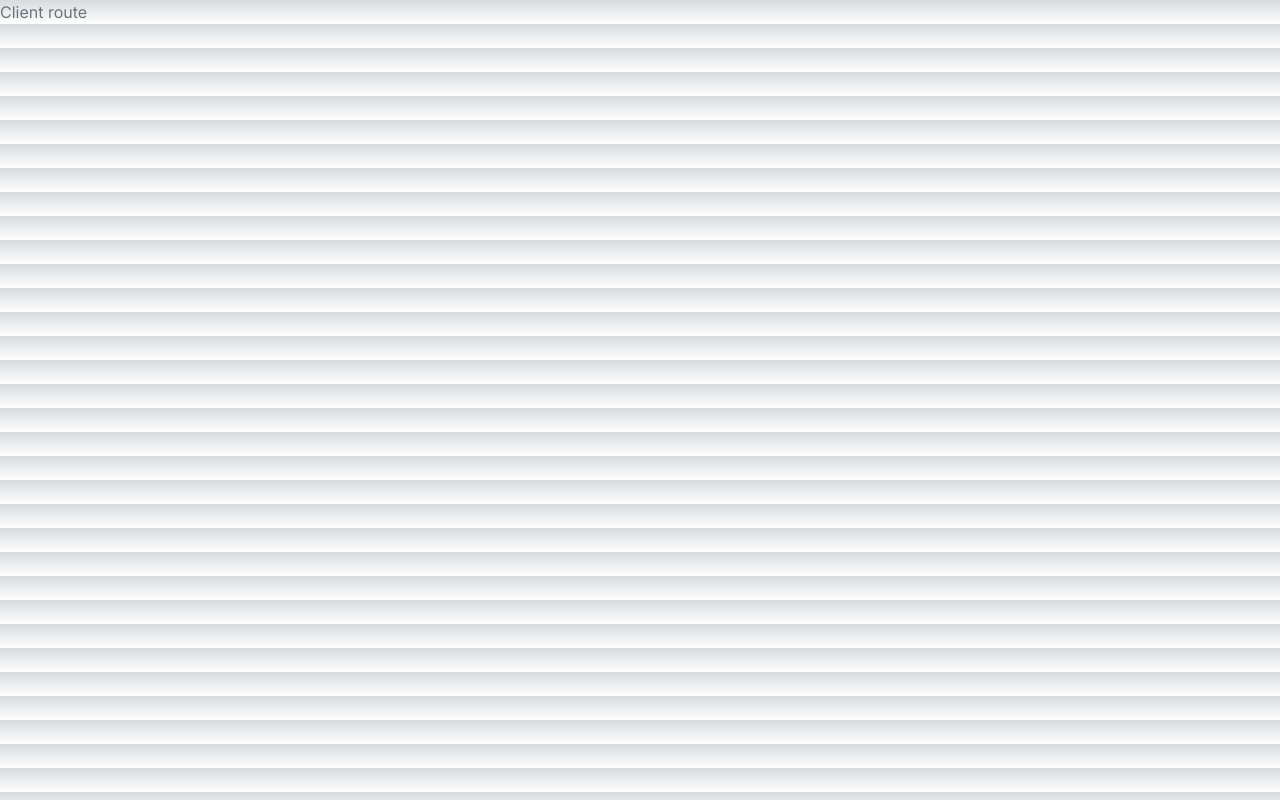
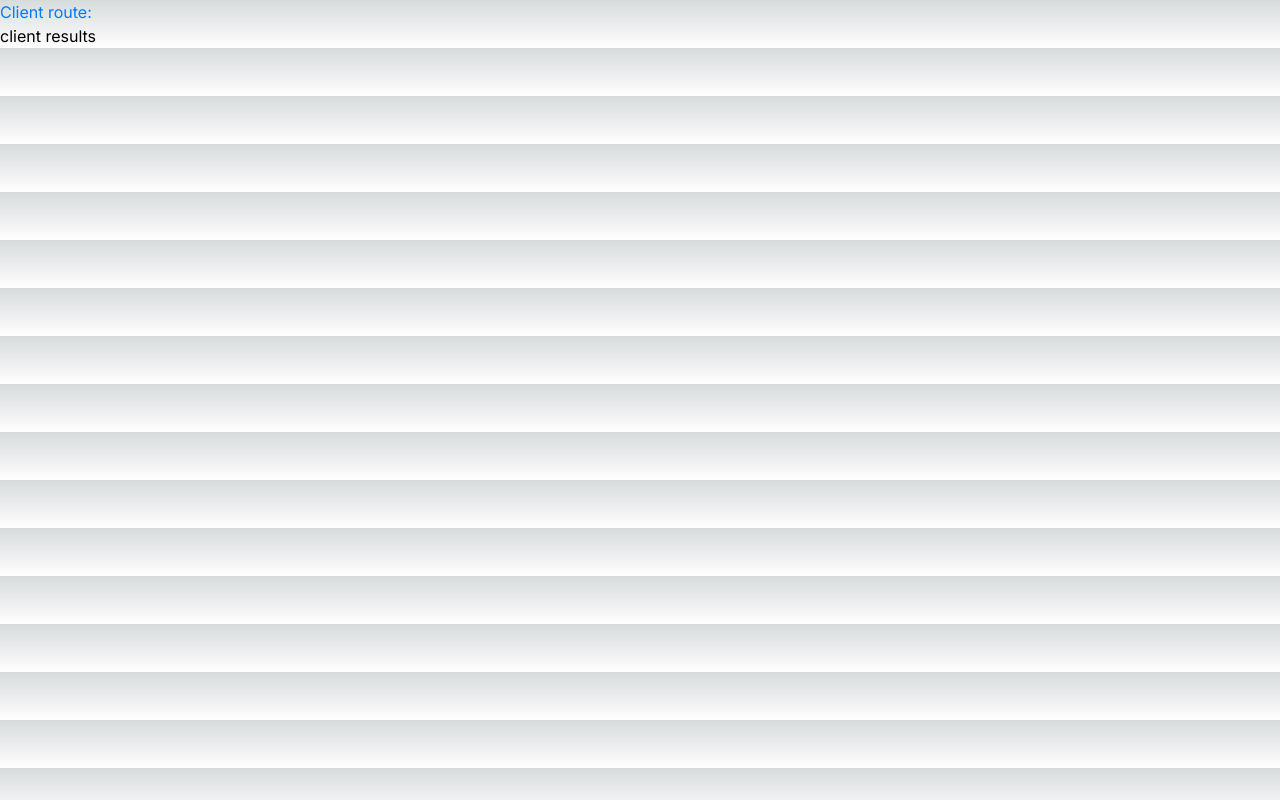
Before and after one commit to LeroibakiTeboho/next-js-04, a Next.js app: page /client-route in a window 1280 px wide. Built offline with nearby package versions, Linux system fonts and the light colour scheme.

Commit message:
client only code

```diff
--- a/app/client-route/page.tsx
+++ b/app/client-route/page.tsx
@@ -1,14 +1,16 @@
 "use client";
 import React from "react";
-
 import Slider from "react-slick";
 import "slick-carousel/slick/slick.css";
 import "slick-carousel/slick/slick-theme.css";
 import { useTheme } from "../components/theme-provider";
+import { clientSideFuction } from "../utils/client-utils";
 // import "./ImageSlider.css";
 
 function ClientRoutePage() {
   console.log("Client route rendered");
+
+  const result = clientSideFuction();
 
   const theme = useTheme();
   return (
@@ -29,12 +31,16 @@ function ClientRoutePage() {
     //   </Slider>
     // </div>
 
-    <h1 style={{
-      color: theme.colors.secondary,
-
-    }}>
-      Client route
-    </h1>
+    <>
+      <h1
+        style={{
+          color: theme.colors.primary,
+        }}
+      >
+        Client route:
+      </h1>
+      {result}
+    </>
   );
 }
 
--- /dev/null
+++ b/app/utils/client-utils.ts
@@ -0,0 +1,9 @@
+import "client-only"
+
+export const clientSideFuction = () => {
+  console.log(
+    `use window object,
+        use localStorage`
+  );
+  return "client results";
+};
--- a/package.json
+++ b/package.json
@@ -10,6 +10,7 @@
   },
   "dependencies": {
     "@types/react-slick": "^0.23.13",
+    "client-only": "^0.0.1",
     "next": "14.2.4",
     "react": "^18",
     "react-dom": "^18",
```
Also changed, not shown: 1 other file (tests, documents, lock files or other folders).
